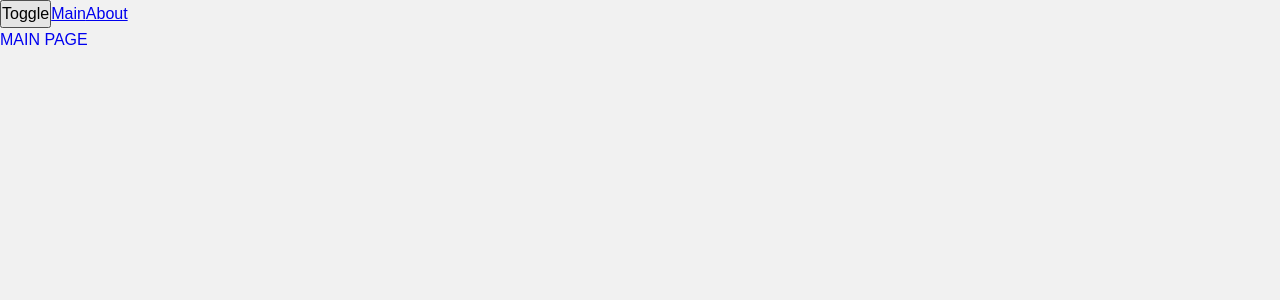
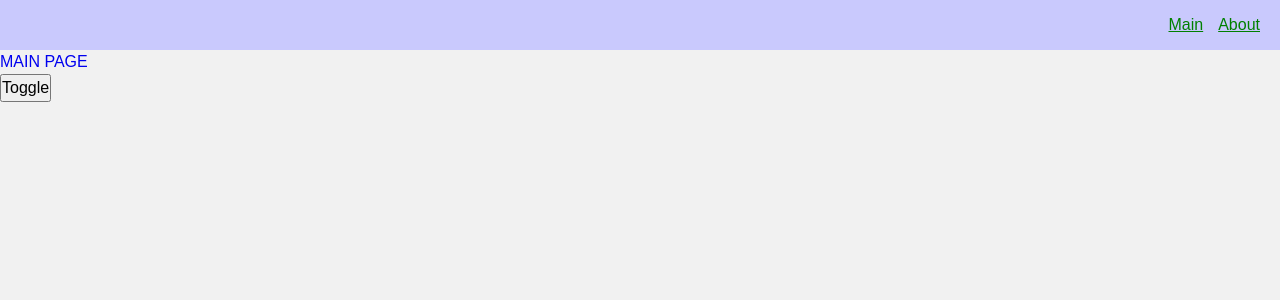
Before and after one commit to pnetesa/advanced-course-react, a React app: page / in a window 1280 px wide. Shown: the top 300 px of the page. Built offline with nearby package versions, Linux system fonts and the light colour scheme.

Commit message:
12 - Navigation panel, AppLink in UI kit with themes

```diff
--- a/src/app/App.tsx
+++ b/src/app/App.tsx
@@ -1,18 +1,17 @@
-import { Link } from 'react-router-dom';
 import './styles/index.scss';
 import { useTheme } from './providers/theme-provider';
-import { classNames } from '../shared/lib/class-names';
+import { classNames } from 'shared/lib/class-names';
 import { AppRouter } from 'app/providers/routing';
+import { Navbar } from 'widgets/navbar';
 
 const App = () => {
   const { theme, toggleTheme } = useTheme();
 
   return (
-    <div className={classNames('app', {}, [theme])}>
+    <div className={classNames('app', [theme])}>
+      <Navbar />
+      <AppRouter/>
       <button onClick={toggleTheme} type="button">Toggle</button>
-      <Link to={'/'}>Main</Link>
-      <Link to={'/about'}>About</Link>
-      <AppRouter/>
     </div>
   );
 };
--- a/src/app/styles/themes/dark.scss
+++ b/src/app/styles/themes/dark.scss
@@ -1,5 +1,8 @@
 .app.dark {
   --bg-color: #c9c9fd;
+  --inverted-bg-color: #f1f1f1;
   --primary-color: green;
   --secondary-color: #00a200;
+  --inverted-primary-color: #0000ef;
+  --inverted-secondary-color: #0058fc;
 }
--- a/src/app/styles/themes/light.scss
+++ b/src/app/styles/themes/light.scss
@@ -1,5 +1,8 @@
 .app.light {
   --bg-color: #f1f1f1;
+  --inverted-bg-color: #c9c9fd;
   --primary-color: #0000ef;
   --secondary-color: #0058fc;
+  --inverted-primary-color: green;
+  --inverted-secondary-color: #00a200;
 }
--- a/src/app/styles/variables/global.scss
+++ b/src/app/styles/variables/global.scss
@@ -8,4 +8,7 @@
   --font-size-l: 24px;
   --font-line-l: 32px;
   --font-l: var(--font-size-l) / var(--font-line-l) var(--font-family-main);
+
+  // Size
+  --navbar-height: 50px;
 }
--- a/src/shared/lib/class-names.ts
+++ b/src/shared/lib/class-names.ts
@@ -1,9 +1,9 @@
 type Mods = Record<string, boolean | string>;
 
-export function classNames(mainClass: string, mods: Mods, additional: string[]): string {
+export function classNames(mainClass: string, additional: string[] = [], mods: Mods = {}): string {
   return [
     mainClass,
-    ...additional,
+    ...additional.filter(Boolean),
     ...Object.entries(mods)
       .filter(([, value]) => Boolean(value))
       .map(([className]) => className),
--- /dev/null
+++ b/src/shared/ui/AppLink/AppLink.module.scss
@@ -0,0 +1,15 @@
+.appLink {
+  color: var(--primary-color);
+}
+
+.primary {
+  color: var(--primary-color);
+}
+
+.secondary {
+  color: var(--inverted-primary-color);
+}
+
+.red {
+  color: red;
+}
--- /dev/null
+++ b/src/shared/ui/AppLink/AppLink.tsx
@@ -0,0 +1,25 @@
+import { FC } from 'react';
+import { classNames } from 'shared/lib/class-names';
+import cls from './AppLink.module.scss';
+import { Link, LinkProps } from 'react-router-dom';
+
+export enum AppLinkTheme {
+  PRIMARY = 'primary',
+  SECONDARY = 'secondary',
+  RED = 'red',
+}
+
+interface AppLinkProps extends LinkProps {
+  className?: string;
+  theme?: AppLinkTheme;
+}
+
+export const AppLink: FC<AppLinkProps> = (props) => {
+  const { className, theme = AppLinkTheme.PRIMARY, children, ...linkProps } = props;
+
+  return (
+    <Link className={classNames(cls.appLink, [className, cls[theme]])} {...linkProps}>
+      {children}
+    </Link>
+  );
+};
--- /dev/null
+++ b/src/widgets/navbar/index.ts
@@ -0,0 +1 @@
+export { Navbar } from './ui/Navbar'
--- /dev/null
+++ b/src/widgets/navbar/ui/Navbar.module.scss
@@ -0,0 +1,16 @@
+.navbar {
+  width: 100%;
+  height: var(--navbar-height );
+  background: var(--inverted-bg-color);
+  display: flex;
+  align-items: center;
+  padding: 20px;
+}
+
+.links {
+  margin-left: auto;
+}
+
+.mainLink {
+  margin-right: 15px;
+}
--- /dev/null
+++ b/src/widgets/navbar/ui/Navbar.tsx
@@ -0,0 +1,19 @@
+import React, { FC } from 'react';
+import { classNames } from 'shared/lib/class-names';
+import cls from './Navbar.module.scss';
+import { AppLink, AppLinkTheme } from 'shared/ui/AppLink/AppLink';
+
+interface NavbarProps {
+  className?: string;
+}
+
+export const Navbar: FC<NavbarProps> = ({ className }) => {
+  return (
+    <div className={classNames(cls.navbar, [className])}>
+      <div className={cls.links}>
+        <AppLink theme={AppLinkTheme.SECONDARY} to={'/'} className={cls.mainLink}>Main</AppLink>
+        <AppLink theme={AppLinkTheme.SECONDARY} to={'/about'}>About</AppLink>
+      </div>
+    </div>
+  );
+};
```
